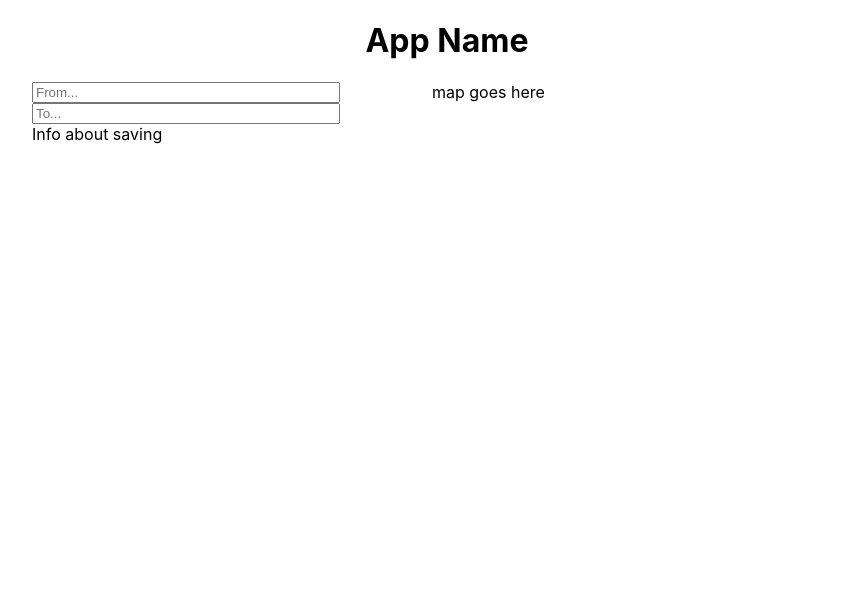
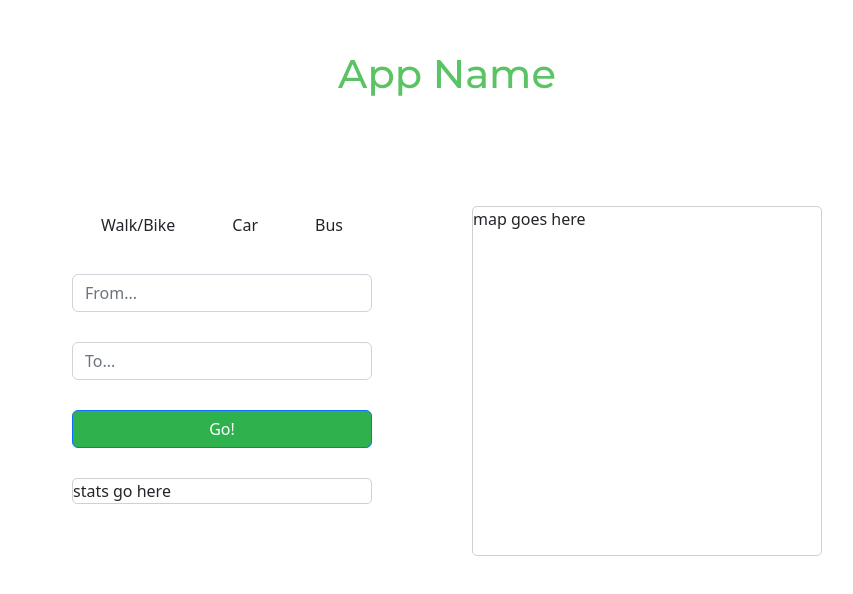
Before and after one commit to aolwyn/Green-Travel, a React (Create React App) app: page / in a window 1280 px wide. Shown: the top 594 px of the page, without its empty margins (193-1046 px from the left). Built offline with nearby package versions, Linux system fonts and the light colour scheme; no server answers.

Commit message:
Updated homepage GUI

```diff
--- a/package.json
+++ b/package.json
@@ -7,10 +7,12 @@
     "@testing-library/react": "^13.4.0",
     "@testing-library/user-event": "^13.5.0",
     "appwrite": "^10.2.0",
+    "bootstrap": "^5.2.3",
     "react": "^18.2.0",
     "react-dom": "^18.2.0",
     "react-router-dom": "^6.8.0",
     "react-scripts": "^2.1.3",
+    "sass": "^1.57.1",
     "web-vitals": "^2.1.4"
   },
   "scripts": {
--- a/src/App.js
+++ b/src/App.js
@@ -5,6 +5,10 @@ import LogIn from './components/Login/login'
 import Home from "./components/home"
 import { useGetUser } from "./api/hooks";
 import Login from './components/Login/login';
+import 'bootstrap/dist/css/bootstrap.min.css';
+// import './bootstrap-theme.scss'
+// import './my-colours.scss'
+
 function App() {
   const [{ user, isLoading, isError }, dispatch] = useGetUser();
   const Test = () => {
@@ -15,8 +19,8 @@ function App() {
     <BrowserRouter>
       {/* <button onClick={Test}> Test </button> */}
       <Routes>
-        <Route path="/" element={<Home />} />
-        <Route path='/login' element={<LogIn dispatch={dispatch}/> } />
+        <Route path="/" element={<Home className="div"/>} />
+        <Route path='/login' element={<LogIn className="div" dispatch={dispatch}/> } />
       </Routes>
     </BrowserRouter>
    </>
--- a/src/components/home.js
+++ b/src/components/home.js
@@ -6,19 +6,36 @@ const Home = () => {
     return(
         <>
             <div class="container">
-                <h1>App Name</h1>
+
+                <h1 class="title">App Name</h1>
 
                 <div class="body">
 
                     <div class="left">
 
+                        <div class="btn-group" role="group" aria-label="Basic radio toggle button group">
+                            <input type="radio" class="btn-check" name="btnradio" id="btnradio1" autocomplete="off" />
+                            <label class="btn green" for="btnradio1">Walk/Bike</label>
+
+                            <input type="radio" class="btn-check" name="btnradio" id="btnradio2" autocomplete="off" />
+                            <label class="btn" for="btnradio2">Car</label>
+
+                            <input type="radio" class="btn-check" name="btnradio" id="btnradio3" autocomplete="off" />
+                            <label class="btn" for="btnradio3">Bus</label>
+                        </div>
+
                         <form>
-                            <input type="text" name="from" placeholder="From..."/>
-                            <input type="text" name="to" placeholder="To..."/>
+                            <div class="form-group">
+                                <input type="text" class="form-control" id="fromInput" placeholder="From..." />
+                            </div>
+                            <div class="form-group">
+                                <input type="text" class="form-control" id="toInput" placeholder="To..."/>
+                            </div>
+                            <button type="submit" class="btn btn-primary">Go!</button>
                         </form>
 
-                        <div class="statsDisplay">
-                            Info about saving
+                        <div class="stats">
+                            stats go here
                         </div>
 
                     </div>
--- a/src/components/myStyles.css
+++ b/src/components/myStyles.css
@@ -1,3 +1,5 @@
+
+@import url('https://fonts.googleapis.com/css2?family=Montserrat:wght@100;300;400;500&display=swap');
 
 .container {
     display: flex;
@@ -9,20 +11,23 @@
 .body {
     /* background-color: cyan; */
     display: flex;
+    margin-top: 100px;
+    height: 350px;
 }
 
 .left {
     /* background-color: blue; */
     display: flex;
     flex-direction: column;
-    width: 400px;
-    height: 500px;
+    width: 300px;
+    margin-right: 100px;
 }
 
 .right {
     /* background-color: red; */
-    width: 430px;
-    height: 500px;
+    width: 350px;
+    border: 1px solid rgba(160, 160, 170, 0.5);
+    border-radius: 5px;
 }
 
 .left form {
@@ -31,13 +36,40 @@
 }
 
 .left form input {
-    width: 300px;
+    margin-top: 30px;
 }
 
-.map {
-
+.left form button {
+    margin-top: 30px;
 }
 
-.statsDisplay {
+.form-control:focus {
+    border-color: #28a745 !important;
+    box-shadow: 0 0 0 0.2rem rgba(40, 167, 69, 0.25) !important;
+}
 
+.btn-primary, .btn-primary:active, .btn-primary:visited {
+    background-color: #2fb14d !important;
 }
+
+.btn-primary:hover {
+    background-color: #218438 !important;
+}
+
+.btn-primary {
+    outline-color: black !important;
+}
+
+
+.stats {
+    height: fill;
+    border: solid 1px rgba(160, 160, 170, 0.5);
+    margin-top: 30px;
+    border-radius: 5px;
+}
+
+.title {
+    margin-top: 50px;
+    color: #5AC364;
+    font-family: 'Montserrat', sans-serif;
+}
```
Also changed, not shown: 1 other file (tests, documents, lock files or other folders).
